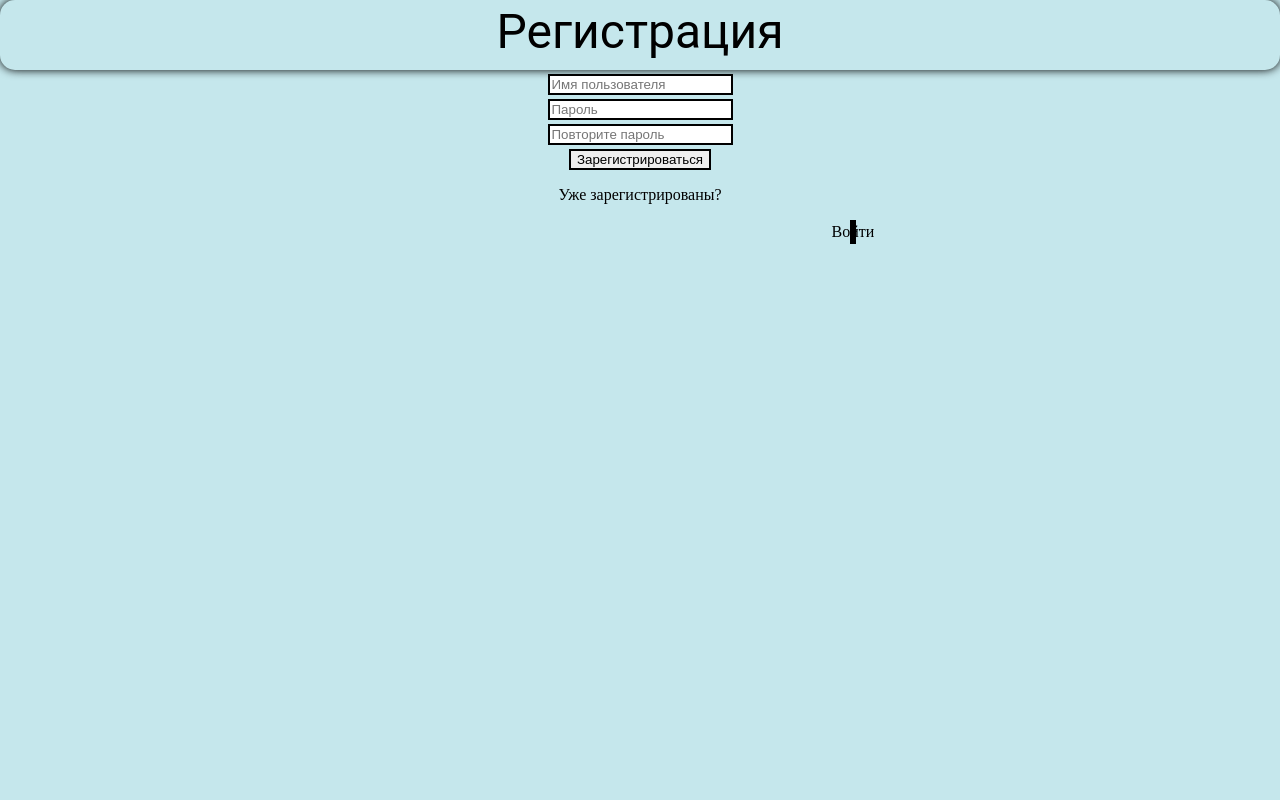
After one commit to RRaveNO/Learning-Flask, a Flask app: page /registration in a window 1280 px wide. The commit adds this page. Run offline with Flask 3, Linux system fonts and the light colour scheme; some web fonts are replaced.

Commit message:
регистрация

```diff
--- a/app.py
+++ b/app.py
@@ -1,9 +1,12 @@
-from flask import Flask, render_template, url_for, request
+from flask import Flask, render_template, url_for, request, session, redirect
+from werkzeug.security import generate_password_hash, check_password_hash
 import sqlite3
 
 app = Flask(__name__)
+app.secret_key = 'tribnribnien3iu43bnu3ib53u'
+check_list = ['First', 'Second', 'Third']
 
-@app.route('/')
+@app.route('/', methods=['GET', 'POST'])
 def index():
     return render_template('index.html')
 
@@ -11,43 +14,74 @@ def index():
 def about():
     return render_template('about.html')
 
-def get_db_connection():
+@app.route('/tasks', methods=['GET', 'POST'])
+def tasks_page():
+    if request.method == 'POST':
+        selected_value = request.form('option')
+        request.content_length = 30
+        return selected_value[1]
+    else:
+        return render_template('tasks.html', options=check_list)
+
+@app.route('/registration', methods = ['GET', 'POST'])
+def registration():
+    if request.method == 'POST':
+        # получение даннных из формы регистрации
+        username = request.form['username']
+        password = request.form['password']
+        password_confirm = request.form['password_confirm']
+        if password != password_confirm:
+            return render_template('reg.html', error="Пароли не совпадают")
+
+        hashed_password = generate_password_hash(password, method='pbkdf2:sha256') # хешируем пароль
+        db = db_connection()
+        cursor = db.cursor()
+        cursor.execute("SELECT * FROM users WHERE username=?", (username,)) # тут ищем нет ли уже такого юзера в бд
+        user = cursor.fetchone() # получаем результат запроса
+        if user:
+            return render_template('reg.html', error="Пользователь уже существует") # показать стр. регистрации с ошибкой
+        else:
+            cursor.execute("INSERT INTO users (username, password) VALUES (?, ?)", (username, hashed_password))
+            db.commit()
+            return redirect(url_for('login'))
+    return render_template('reg.html')
+
+@app.route('/login', methods = ['GET', 'POST'])
+def login():
+    if request.method == 'POST':
+        username = request.form['username']
+        password = request.form['password']
+        conn = db_connection()
+        cursor = conn.cursor()
+        cursor.execute('''SELECT * FROM users WHERE username=?''', (username,))
+        user = cursor.fetchone()
+        if user:
+            if check_password_hash(user[2], password):
+                session['username'] = username
+                return redirect(url_for('index'))
+            else:
+                error = "Неправильный пароль"
+        else:
+            error = "Неправильное имя пользователя"
+        return render_template('login.html', error=error)
+    return render_template('login.html')
+
+
+def db_connection():
     conn = sqlite3.connect('database.db')
     return conn
 
-def close_db_connection(conn):
-    conn.close()
+def init_db():
+    with app.app_context():
+        conn = db_connection()
+        cursor = conn.cursor()
+        cursor.execute('''CREATE TABLE IF NOT EXISTS users
+                        (id INTEGER PRIMARY KEY AUTOINCREMENT,
+                        username TEXT NOT NULL UNIQUE,
+                        password TEXT NOT NULL);''')
+        conn.commit()
 
-def init_db():
-    conn = get_db_connection()
-    cursor = conn.cursor()
-    cursor.execute('''CREATE TABLE IF NOT EXISTS checkboxTable(id INTEGER PRIMARY KEY, checkbox_column BOOLEAN)''')
-    conn.commit()
-    conn.close()
 
-@app.route('/tasks', methods=['GET', 'POST'])
-def tasks_page():
-    if request.method == 'POST':
-        checkbox_id = request.form.get['checkbox_id']
-        checkbox_value = request.form['checkboxtable_' + checkbox_id] == 'on'
-        conn = get_db_connection()
-        cursor = conn.cursor()
-        cursor.execute('''UPDATE checkboxTable SET checkbox_column=? WHERE id=?''', (checkbox_value, checkbox_id))
-        conn.commit()
-        conn.close()
-    else:
-        conn = get_db_connection()
-        cursor = conn.cursor()
-        cursor.execute('''SELECT * FROM checkboxTable''')
-        checkbox_states = cursor.fetchall()
-        conn.close()
-    return render_template('tasks.html', checkbox_states=checkbox_states)
-
-@app.route('/', methods=['GET', 'POST'])
-def dropdown(selected_colour = None):
-    colours = ['Red', 'Blue', 'Black', 'Orange']
-    selected_colour = request.form.get('colour')
-    return render_template('index.html', colours=colours, selected_colour=selected_colour)
 
 if __name__ == '__main__':
     init_db()
--- a/static/style.css
+++ b/static/style.css
@@ -139,11 +139,55 @@
 }
 
 .dropdown{
-    width: 0%;
+    width: 100%;
     display: flex;
     margin-top: 5px;
     margin-left: auto;
     margin-right: auto;
+    size: 30px;
+}
+
+.button_submit{
+    background-color: #0e69ab;
+    color: #fff;
+}
+
+.registration{
+    display: flex;;
+    margin-top: 4px;
+    border-style: solid;
+    border-color: #000;
+    margin-left: auto;
+    margin-right: auto;
+}
+.login_down_text{
+    display: flex;
+    justify-content: center;
+    color: #000
+}
+
+.login_error_text{
+    display: flex;
+    margin: 0;
+    justify-content: center;
+    color: #db0707
+}
+
+.login_reg_button{
+    border-style: solid;
+    border-color: #000;
+    display: flex;
+    justify-content: center;
+    margin-left: 850px;
+    margin-right: 850px;
+    background-color: #c7c7c7;
+    color: #000
+}
+
+.reg_text{
+    display: flex;
+    justify-content: center;
+    color: #000
 }
 
 .text_about{
--- /dev/null
+++ b/templates/reg.html
@@ -0,0 +1,35 @@
+<!DOCTYPE html>
+<html lang="en">
+<head>
+    <meta charset="UTF-8">
+    <title>Регистрация</title>
+    <link rel="stylesheet" type="text/css" href="{{ url_for('static', filename='style.css') }}">
+</head>
+<body>
+    <div class="background">
+       <div class="main_page">
+           <div class="header_main_page">Регистрация</div>
+       </div>
+        <form method="POST" action="/registration">
+            <div >
+            <input class="registration" type="text" name="username" placeholder="Имя пользователя" required>
+            <input class="registration" type="password" name="password" placeholder="Пароль" required>
+            <input class="registration" type="password" name="password_confirm" placeholder="Повторите пароль" required>
+            <button class="registration" type="submit">Зарегистрироваться</button>
+
+        </div>
+        </form>
+        <div class="login_error_text">
+            {% if error %}
+            <p class="error">{{ error }}</p>
+            {% endif %}
+        </div>
+        <div class="reg_text">
+            <p>Уже зарегистрированы?</p>
+        </div>
+        <div class="login_reg_button">
+            <a href="{{ url_for('login') }}">Войти</a>
+        </div>
+   </div>
+</body>
+</html>
```
Also changed, not shown: templates/index.html (+1 -6 lines), templates/login.html (added, +29 -0 lines), templates/tasks.html (+14 -13 lines), database.db (added).
